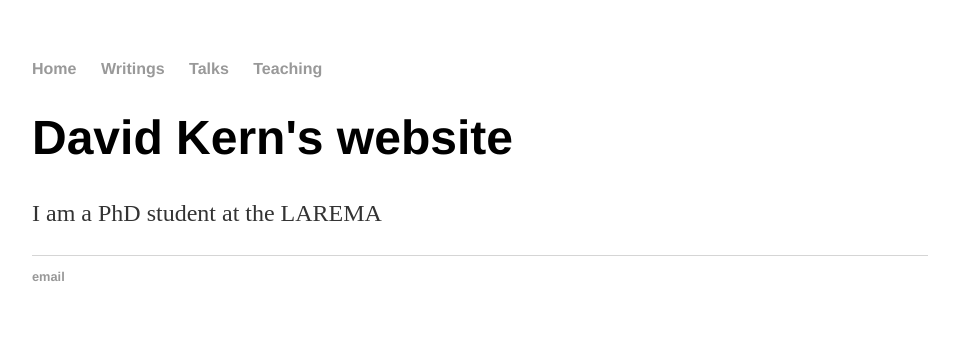
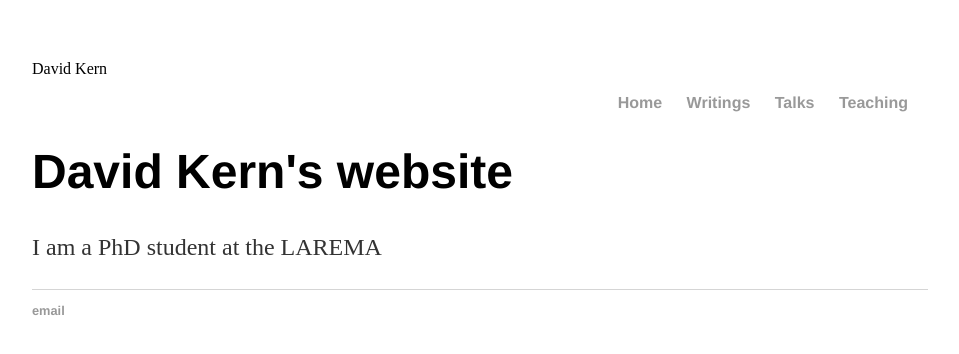
Before and after one commit to dskern/dskern.github.io, a Jekyll site: the page built from index.html, in a window 1280 px wide. Shown: the top 354 px of the page, without its empty margins (160-1119 px from the left). Built offline with Jekyll 4.4.1, drawn with Linux system fonts in a browser that asks for light colours.

Commit message:
Update default.html

```diff
--- a/_layouts/default.html
+++ b/_layouts/default.html
@@ -5,6 +5,10 @@
 			<link rel="stylesheet" type="text/css" href="/css/main.css">
 		</head>
 		<body>
+			<div align="left">
+				David Kern
+			</div>
+			<div align="right">
 			<nav>
 	    		<ul>
 	        		<li><a href="/">Home</a></li>
@@ -13,6 +17,7 @@
 	        		<li><a href="/teaching">Teaching</a></li>
 	    		</ul>
 			</nav>
+			</div>
 			<div class="container">
 
 			{{ content }}
```
